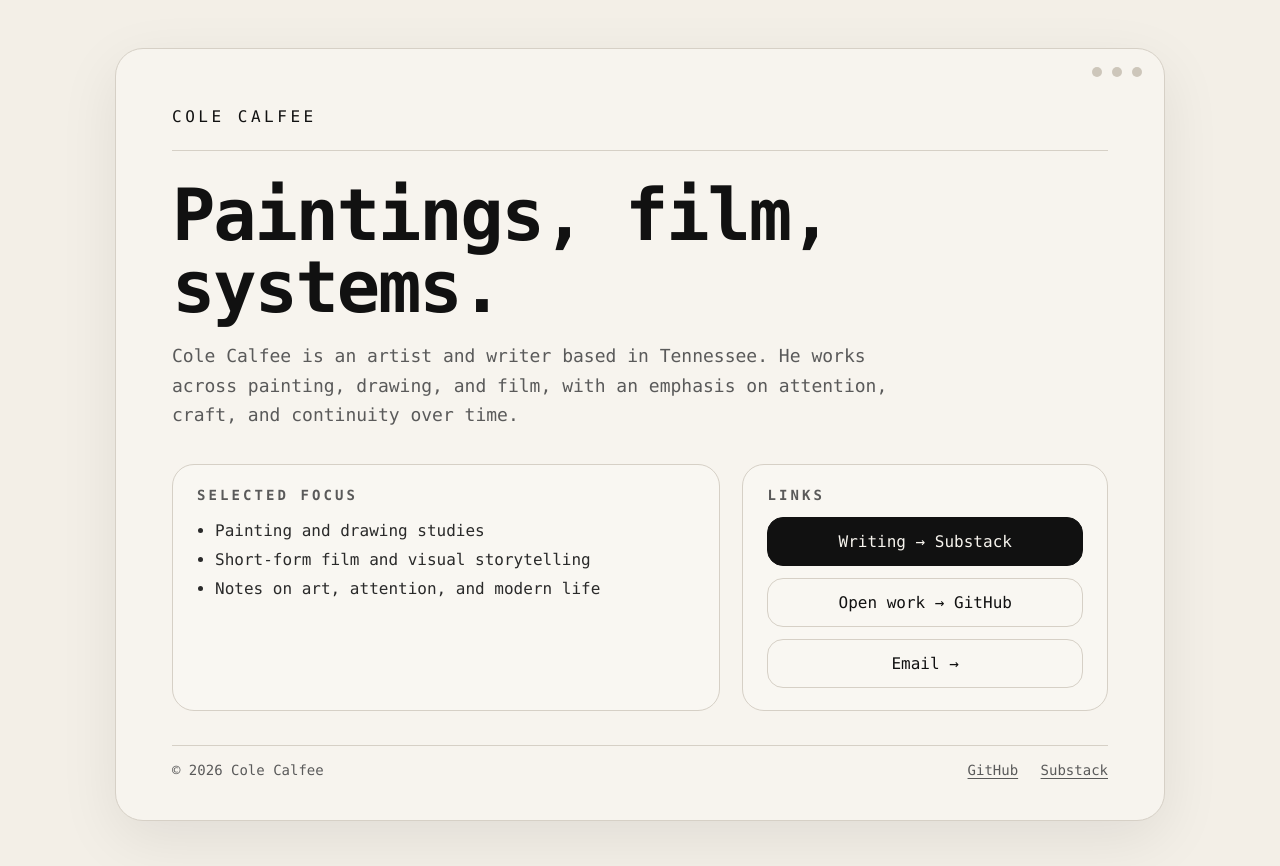
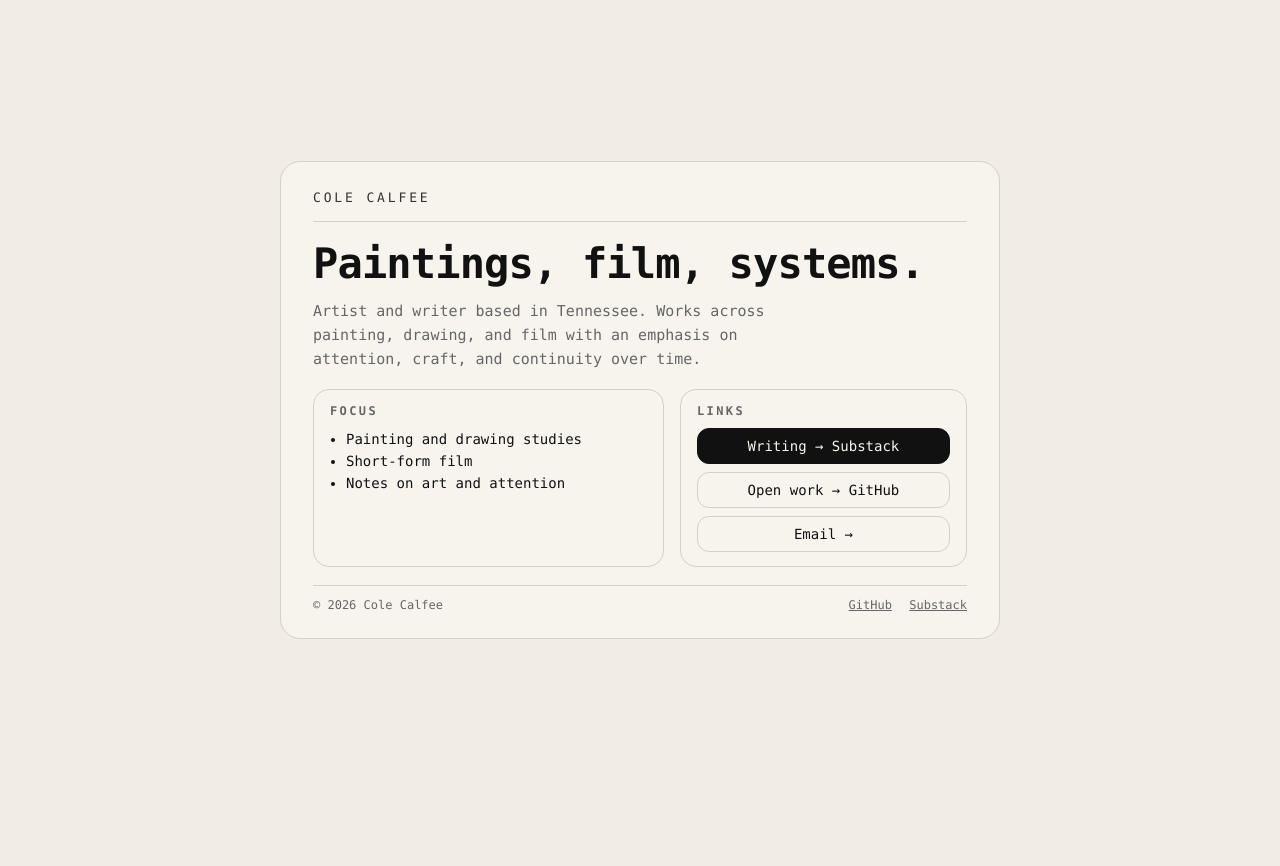
Before and after one commit to colemanvii/colecalfee, a plain HTML site: page index.html in a window 1280 px wide. After the commit the page ends 800 px from the top, so only its background shows below. Drawn offline with Linux system fonts and the light colour scheme.

Commit message:
Update index.html

```diff
--- a/index.html
+++ b/index.html
@@ -3,216 +3,174 @@
 <head>
   <meta charset="utf-8" />
   <meta name="viewport" content="width=device-width, initial-scale=1" />
-  <title>Cole Calfee — Paintings, film, systems.</title>
+  <title>Cole Calfee</title>
   <style>
     :root{
-      --bg:#f3efe7;
+      --bg:#f2ede4;
       --paper:#f7f4ee;
       --ink:#111;
-      --muted:#5a5a5a;
+      --muted:#666;
       --line:#d6d0c6;
-      --shadow: 0 18px 60px rgba(0,0,0,.08);
-      --radius:28px;
-      --mono: ui-monospace, SFMono-Regular, Menlo, Monaco, Consolas, "Liberation Mono", "Courier New", monospace;
+      --radius:20px;
+      --mono: ui-monospace, SFMono-Regular, Menlo, Monaco, Consolas, "Liberation Mono", monospace;
     }
     *{box-sizing:border-box}
     body{
       margin:0;
+      min-height:100vh;
       background:var(--bg);
-      color:var(--ink);
-      font-family:var(--mono);
-      -webkit-font-smoothing:antialiased;
-      -moz-osx-font-smoothing:grayscale;
-    }
-    a{color:inherit; text-decoration:none}
-    .wrap{
-      min-height:100vh;
       display:flex;
       align-items:center;
       justify-content:center;
-      padding:48px 20px;
+      font-family:var(--mono);
+      color:var(--ink);
     }
-    .window{
-      width:min(1050px, 100%);
+    a{color:inherit;text-decoration:none}
+
+    .panel{
+      width:min(720px, 92vw);
       background:var(--paper);
       border:1px solid var(--line);
       border-radius:var(--radius);
-      box-shadow:var(--shadow);
-      position:relative;
-      overflow:hidden;
+      padding:28px 32px 26px;
     }
-    .chrome{
+
+    header{
       display:flex;
-      justify-content:flex-end;
-      gap:10px;
-      padding:18px 22px 0;
-    }
-    .dot{
-      width:10px; height:10px; border-radius:50%;
-      background:#c9c1b5;
-      opacity:.9;
-    }
-    .content{ padding:30px 56px 42px; }
-    .top{
-      display:flex;
+      justify-content:space-between;
       align-items:center;
-      justify-content:space-between;
-      padding-bottom:14px;
+      margin-bottom:16px;
     }
     .name{
+      font-size:13px;
       letter-spacing:.22em;
-      font-size:16px;
+      color:#333;
     }
-    .rule{ border-top:1px solid var(--line); margin:10px 0 28px; }
+    .rule{border-top:1px solid var(--line); margin:14px 0 18px}
+
     h1{
+      margin:0 0 10px;
+      font-size:42px;
+      letter-spacing:-.02em;
+      line-height:1.15;
+    }
+
+    .lede{
+      font-size:15px;
+      line-height:1.6;
+      color:var(--muted);
+      max-width:520px;
       margin:0 0 18px;
-      font-size:72px;
-      letter-spacing:-.03em;
-      line-height:1;
     }
-    .lede{
-      max-width:720px;
-      color:var(--muted);
-      font-size:18px;
-      line-height:1.65;
-      margin:0 0 34px;
-    }
+
     .grid{
       display:grid;
-      grid-template-columns: 1.2fr .8fr;
-      gap:22px;
-      margin-top:18px;
+      grid-template-columns: 1.1fr .9fr;
+      gap:16px;
     }
+
     .box{
       border:1px solid var(--line);
-      border-radius:22px;
-      padding:22px 24px;
-      background:rgba(255,255,255,.22);
+      border-radius:16px;
+      padding:14px 16px;
     }
+
     .box h2{
-      margin:0 0 14px;
-      font-size:14px;
-      letter-spacing:.22em;
-      font-weight:600;
+      margin:0 0 10px;
+      font-size:12px;
+      letter-spacing:.2em;
       color:var(--muted);
     }
+
     ul{
       margin:0;
-      padding-left:18px;
-      color:#2a2a2a;
-      line-height:1.8;
+      padding-left:16px;
+      font-size:14px;
+      line-height:1.6;
     }
+
     .links{
       display:flex;
       flex-direction:column;
-      gap:12px;
+      gap:8px;
     }
+
     .btn{
-      width:100%;
-      border-radius:16px;
-      padding:14px 16px;
+      padding:9px 12px;
+      border-radius:12px;
       border:1px solid var(--line);
-      background:transparent;
-      font-family:var(--mono);
-      font-size:16px;
-      display:flex;
-      align-items:center;
-      justify-content:center;
-      gap:10px;
-      cursor:pointer;
-      transition:transform .06s ease, background .12s ease;
+      font-size:14px;
+      text-align:center;
     }
-    .btn:hover{ background:rgba(0,0,0,.03); }
-    .btn:active{ transform:translateY(1px); }
     .btn.primary{
       background:var(--ink);
       color:var(--paper);
       border-color:var(--ink);
     }
-    .btn.primary:hover{ background:#000; }
-    .footer-rule{ border-top:1px solid var(--line); margin:34px 0 16px; }
+
     footer{
+      margin-top:18px;
+      padding-top:12px;
+      border-top:1px solid var(--line);
       display:flex;
-      align-items:center;
       justify-content:space-between;
+      font-size:12px;
       color:var(--muted);
-      font-size:14px;
     }
-    .foot-links a{
-      color:var(--muted);
+    footer a{
       text-decoration:underline;
-      text-underline-offset:3px;
-      margin-left:14px;
+      margin-left:10px;
     }
-    @media (max-width: 860px){
-      .content{ padding:26px 22px 34px; }
-      h1{ font-size:52px; }
-      .grid{ grid-template-columns:1fr; }
+
+    @media (max-width:700px){
+      h1{font-size:34px}
+      .grid{grid-template-columns:1fr}
     }
   </style>
 </head>
 
 <body>
-  <div class="wrap">
-    <main class="window">
-      <div class="chrome" aria-hidden="true">
-        <span class="dot"></span><span class="dot"></span><span class="dot"></span>
-      </div>
-
-      <div class="content">
-        <div class="top">
+  <main class="panel">
+    <header>
       <div class="name">COLE CALFEE</div>
-        </div>
+    </header>
 
     <div class="rule"></div>
 
     <h1>Paintings, film, systems.</h1>
 
     <p class="lede">
-          Cole Calfee is an artist and writer based in Tennessee. He works across
-          painting, drawing, and film, with an emphasis on attention, craft, and
-          continuity over time.
+      Artist and writer based in Tennessee. Works across painting, drawing,
+      and film with an emphasis on attention, craft, and continuity over time.
     </p>
 
     <section class="grid">
       <div class="box">
-            <h2>SELECTED FOCUS</h2>
+        <h2>FOCUS</h2>
         <ul>
           <li>Painting and drawing studies</li>
-              <li>Short-form film and visual storytelling</li>
-              <li>Notes on art, attention, and modern life</li>
+          <li>Short-form film</li>
+          <li>Notes on art and attention</li>
         </ul>
       </div>
 
       <div class="box">
         <h2>LINKS</h2>
         <div class="links">
-              <a class="btn primary" href="https://substack.com" target="_blank" rel="noreferrer">
-                Writing → Substack
-              </a>
-              <a class="btn" href="https://github.com" target="_blank" rel="noreferrer">
-                Open work → GitHub
-              </a>
-              <a class="btn" href="mailto:colecalfee@gmail.com">
-                Email →
-              </a>
+          <a class="btn primary" href="#">Writing → Substack</a>
+          <a class="btn" href="#">Open work → GitHub</a>
+          <a class="btn" href="mailto:colecalfee@gmail.com">Email →</a>
         </div>
       </div>
     </section>
 
-        <div class="footer-rule"></div>
-
     <footer>
       <div>© 2026 Cole Calfee</div>
-          <div class="foot-links">
-            <a href="https://github.com" target="_blank" rel="noreferrer">GitHub</a>
-            <a href="https://substack.com" target="_blank" rel="noreferrer">Substack</a>
+      <div>
+        <a href="#">GitHub</a>
+        <a href="#">Substack</a>
       </div>
     </footer>
-
-        <!-- colophon removed -->
-      </div>
   </main>
-  </div>
 </body>
 </html>
```
Lines whose indentation alone changed are shown as unchanged.
